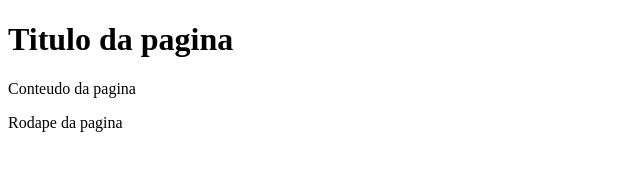
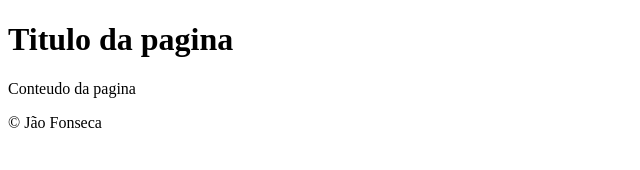
Before and after one commit to jaap67/curso-git, a plain HTML site: page index.html in a window 1280 px wide. Shown: the full height of the page, 0-640 px from the left. Drawn offline with Linux system fonts and the light colour scheme.

Commit message:
mensagem de copyright

```diff
--- a/index.html
+++ b/index.html
@@ -12,7 +12,7 @@
         Conteudo da pagina
     </p>
     <footer>
-        Rodape da pagina
+        &copy; Jão Fonseca
     </footer>
 </body>
 </html>
```
